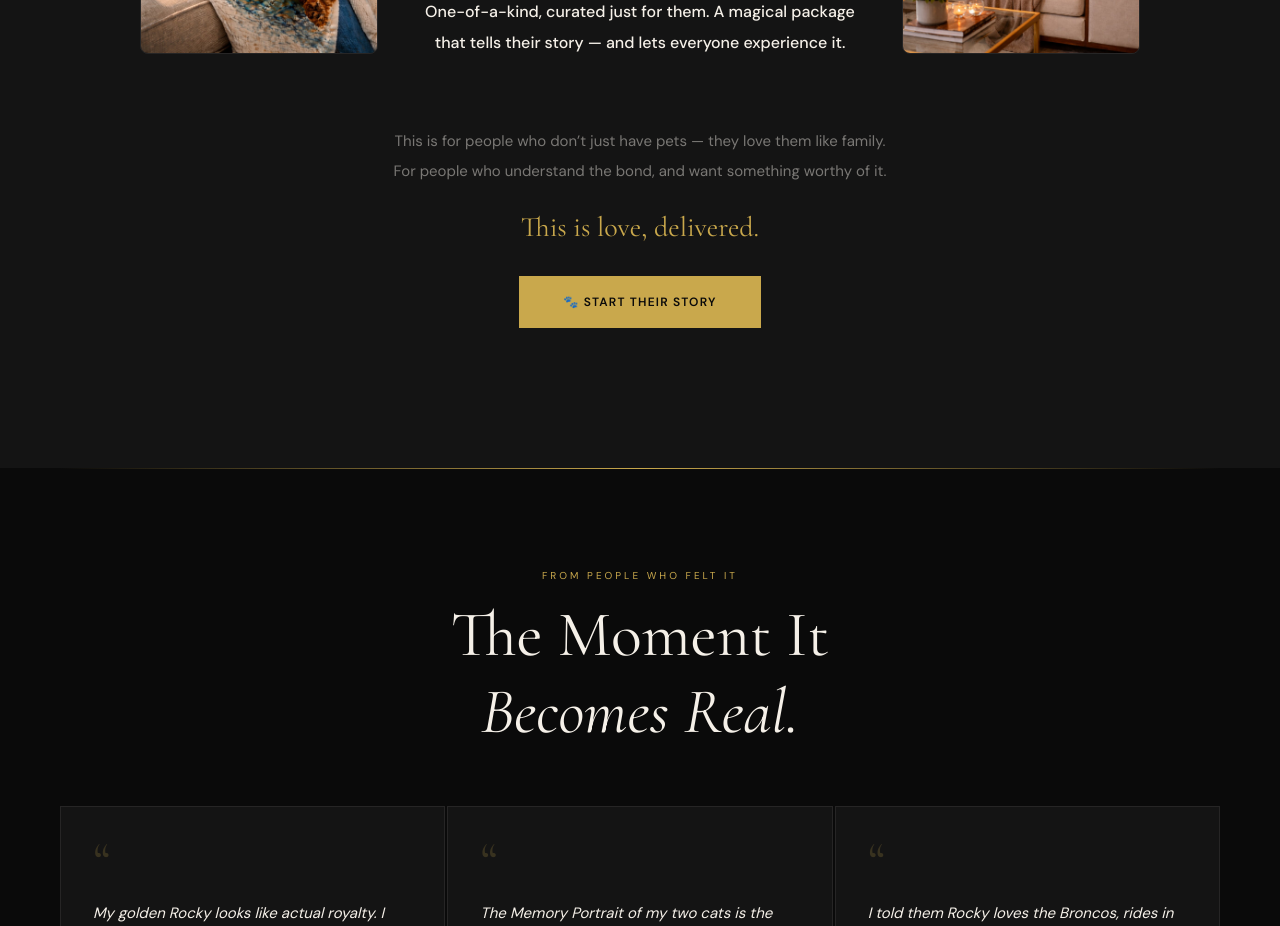
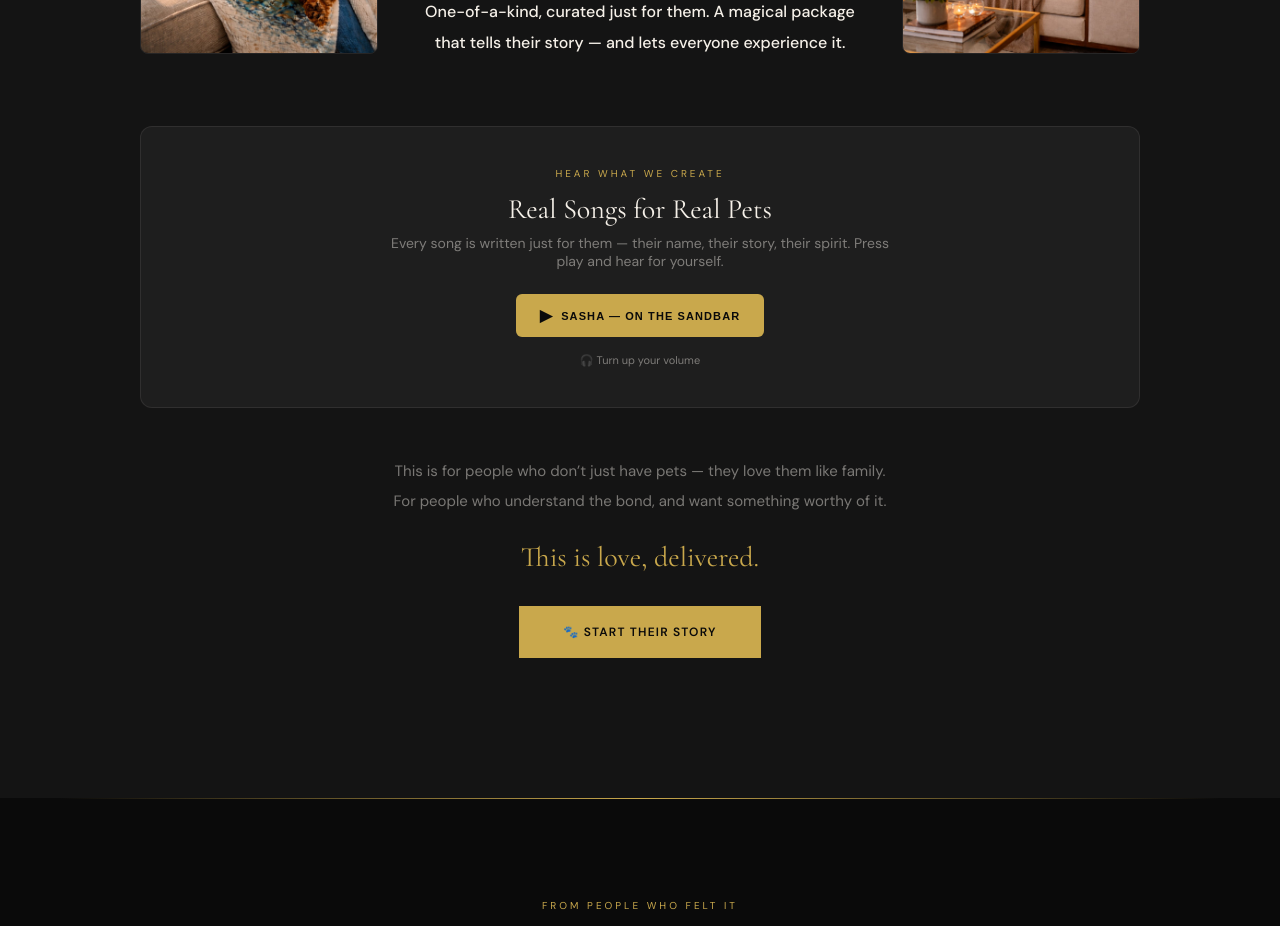
Before and after one commit to johnagreuling/petprintsstudio, a Next.js app: page / in a window 1280 px wide. Shown: the part 5000-5926 px from the top of the page. Built offline with nearby package versions, Linux system fonts and the light colour scheme.

Commit message:
feat: add song player section with Sasha on the Sandbar — ready for more songs

```diff
--- a/app/page.tsx
+++ b/app/page.tsx
@@ -405,6 +405,24 @@ export default function Home() {
             </div>
           </div>
 
+          {/* Listen to Real Songs */}
+          <div style={{textAlign:'center',marginBottom:48,padding:'40px 20px',background:'var(--mid)',borderRadius:12,border:'1px solid var(--border)'}}>
+            <div style={{fontSize:10,letterSpacing:'.3em',textTransform:'uppercase',color:'var(--gold)',marginBottom:12}}>Hear What We Create</div>
+            <h3 className="serif" style={{fontSize:28,marginBottom:8,fontWeight:400,color:'var(--cream)'}}>Real Songs for Real Pets</h3>
+            <p style={{fontSize:14,color:'var(--muted)',marginBottom:24,maxWidth:500,margin:'0 auto 24px'}}>Every song is written just for them — their name, their story, their spirit. Press play and hear for yourself.</p>
+            <div style={{display:'flex',flexWrap:'wrap',gap:12,justifyContent:'center'}}>
+              {[
+                {name:'Sasha',song:'/songs/sasha-on-the-sandbar.mp3',desc:'On the Sandbar'},
+              ].map(({name,song,desc})=>(
+                <button key={name} onClick={()=>{const a=document.getElementById('song-player') as HTMLAudioElement;if(a){a.src=song;a.play()}}} style={{background:'var(--gold)',color:'var(--ink)',padding:'12px 24px',fontSize:11,fontWeight:600,letterSpacing:'.1em',textTransform:'uppercase',border:'none',borderRadius:6,cursor:'pointer',display:'flex',alignItems:'center',gap:8}}>
+                  <span style={{fontSize:16}}>▶</span> {name} — {desc}
+                </button>
+              ))}
+            </div>
+            <audio id="song-player" style={{display:'none'}}/>
+            <p style={{fontSize:11,color:'var(--muted)',marginTop:16}}>🎧 Turn up your volume</p>
+          </div>
+
           {/* Closing statement */}
           <div style={{textAlign:'center',marginBottom:40}}>
             <p style={{fontSize:15,color:'var(--muted)',lineHeight:2,maxWidth:600,margin:'0 auto 24px'}}>
```
Also changed, not shown: 1 other file (tests, documents, lock files or other folders).
